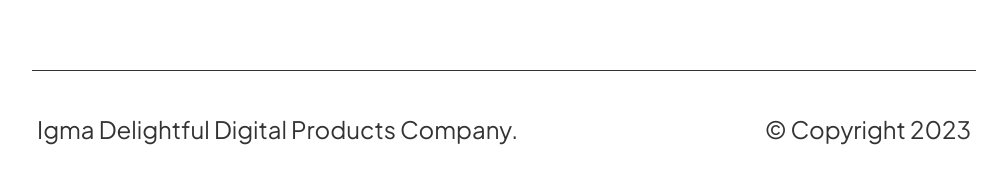
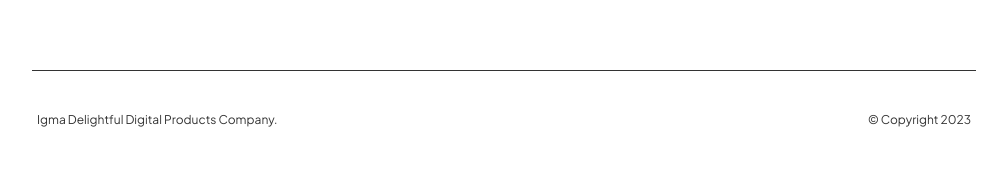
Before and after one commit to victorgodoi/Igma-test, a React (Create React App) app: page / in a window 1280 px wide. Shown: the part 1844-2027 px from the top of the page, without its empty margins (136-1143 px from the left). Built offline with nearby package versions, Linux system fonts and the light colour scheme.

Commit message:
Footer finalizado versão 1280

```diff
--- a/src/Components/Footer/footer.module.scss
+++ b/src/Components/Footer/footer.module.scss
@@ -31,5 +31,11 @@
 
 @media only screen and (min-width: 1025px) and (max-width: 1280px) {
 
+  .styleOfFooter{
+    margin-bottom: $spacing-stack-xxl;
 
+    p{
+      font-size: $font-size-xxxs;
+    }
+  }
 }
```
